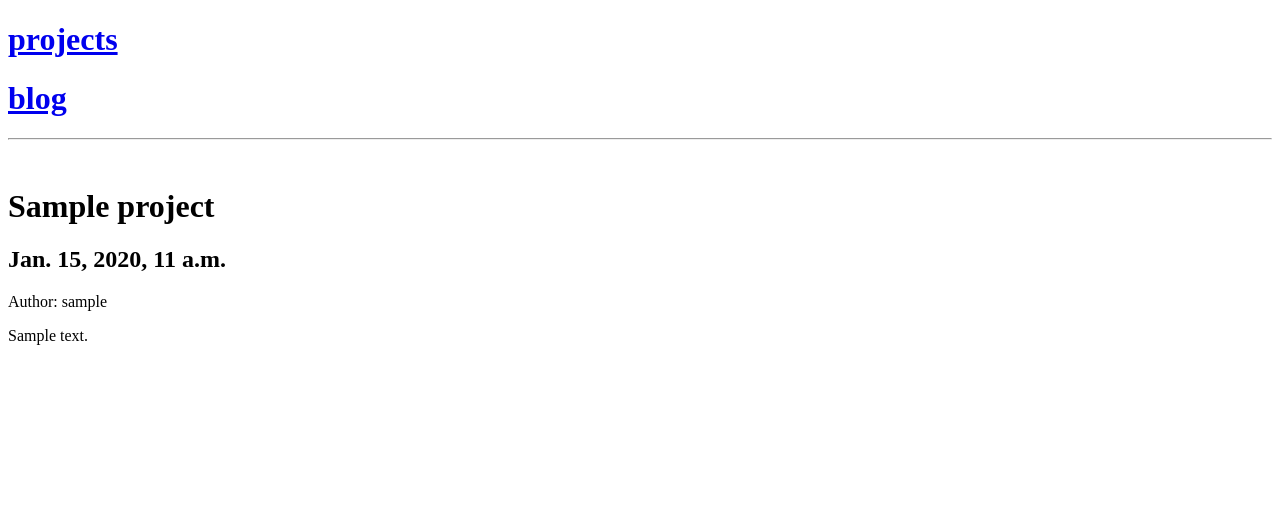
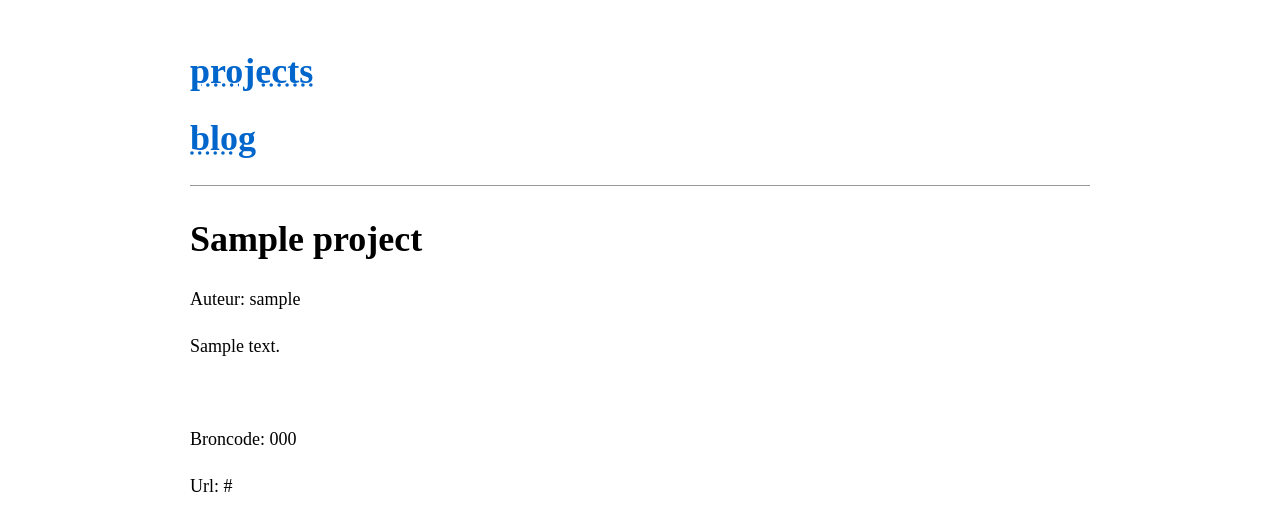
Before and after one commit to Hauke2222/Portfolio, a Django app: template templates/projects/detail.html in a window 1280 px wide. Shown: the top 531 px of the page. Run offline with Django 4.2, Linux system fonts and the light colour scheme; the template is opened without the code that fills it: values that come from a table or form of the project are taken from there, others are empty; tables that the repository leaves empty hold one stand-in row (values such as "Sample post").

Commit message:
add source_code and project_url model fields

```diff
--- a/projects/models.py
+++ b/projects/models.py
@@ -9,6 +9,8 @@ class Project(models.Model):
         "auth.User",
         on_delete=models.CASCADE,
     )
+    source_code = models.CharField(max_length=250, blank=True)
+    project_url = models.CharField(max_length=250, blank=True)
 
     def __str__(self):
         return self.title
--- a/projects/urls.py
+++ b/projects/urls.py
@@ -4,5 +4,5 @@ from . import views
 
 urlpatterns = [
     path("", views.index, name="projects_index"),
-    path("projects/<int:pk>/", views.detail, name="project_detail"),
+    path("<int:pk>/", views.detail, name="project_detail"),
 ]
--- a/templates/base.html
+++ b/templates/base.html
@@ -1,10 +1,12 @@
+{% load static %}
 <!DOCTYPE html>
 <html lang="en">
   <head>
     <meta charset="UTF-8" />
     <meta http-equiv="X-UA-Compatible" content="IE=edge" />
     <meta name="viewport" content="width=device-width, initial-scale=1.0" />
-    <title>Document</title>
+    <link href="{% static 'css/base.css' %}" rel="stylesheet" />
+    <title>Portfolio</title>
   </head>
   <body>
     <header>
@@ -14,9 +16,7 @@
       <div >
         <h1><a href="{% url 'blog_index' %}">blog</a></h1>
       </div>
-      <hr>
     </header>
-    <br>
     <div>{% block content%} {% endblock content %}</div>
   </body>
 </html>
--- a/templates/blog/detail.html
+++ b/templates/blog/detail.html
@@ -2,7 +2,7 @@
 <div>
   <h1>{{ post.title }}</h1>
   <h2>{{ post.date }}</h2>
-  <p>Author: {{ post.author }}</p>
+  <p>Auteur: {{ post.author }}</p>
   <p>{{ post.text }}</p>
 </div>
 {% endblock content %}
--- a/templates/blog/index.html
+++ b/templates/blog/index.html
@@ -1,7 +1,5 @@
 {% extends "base.html" %}
 {% block content %}
-
-<div>Test blog index.html</div>
 
 {% for post in posts %}
 <a href="{% url 'post_detail' post.pk %}">
--- a/templates/projects/detail.html
+++ b/templates/projects/detail.html
@@ -1,8 +1,11 @@
 {% extends 'base.html' %} {% block content %}
 <div>
   <h1>{{ project.title }}</h1>
-  <h2>{{ project.date }}</h2>
-  <p>Author: {{ project.author }}</p>
-  <p>{{ project.text }}</p>
+  <!-- <h2>{{ project.date }}</h2> -->
+  <p>Auteur: {{ project.author }}</p>
+  <p>{{ project.text|wordwrap:75|linebreaks}}</p>
+  <br>
+  <p>Broncode: {{project.source_code | urlize}}</p>
+  <p>Url: {{project.project_url | urlize}}</p>
 </div>
 {% endblock content %}
--- a/templates/projects/index.html
+++ b/templates/projects/index.html
@@ -1,7 +1,5 @@
 {% extends "base.html" %}
 {% block content %}
-
-<div>Test projects index.html</div>
 
 {% for project in projects %}
 <a href="{% url 'project_detail' project.pk %}">
```
Also changed, not shown: projects/migrations/0002_project_project_url_project_source_code.py (added).
